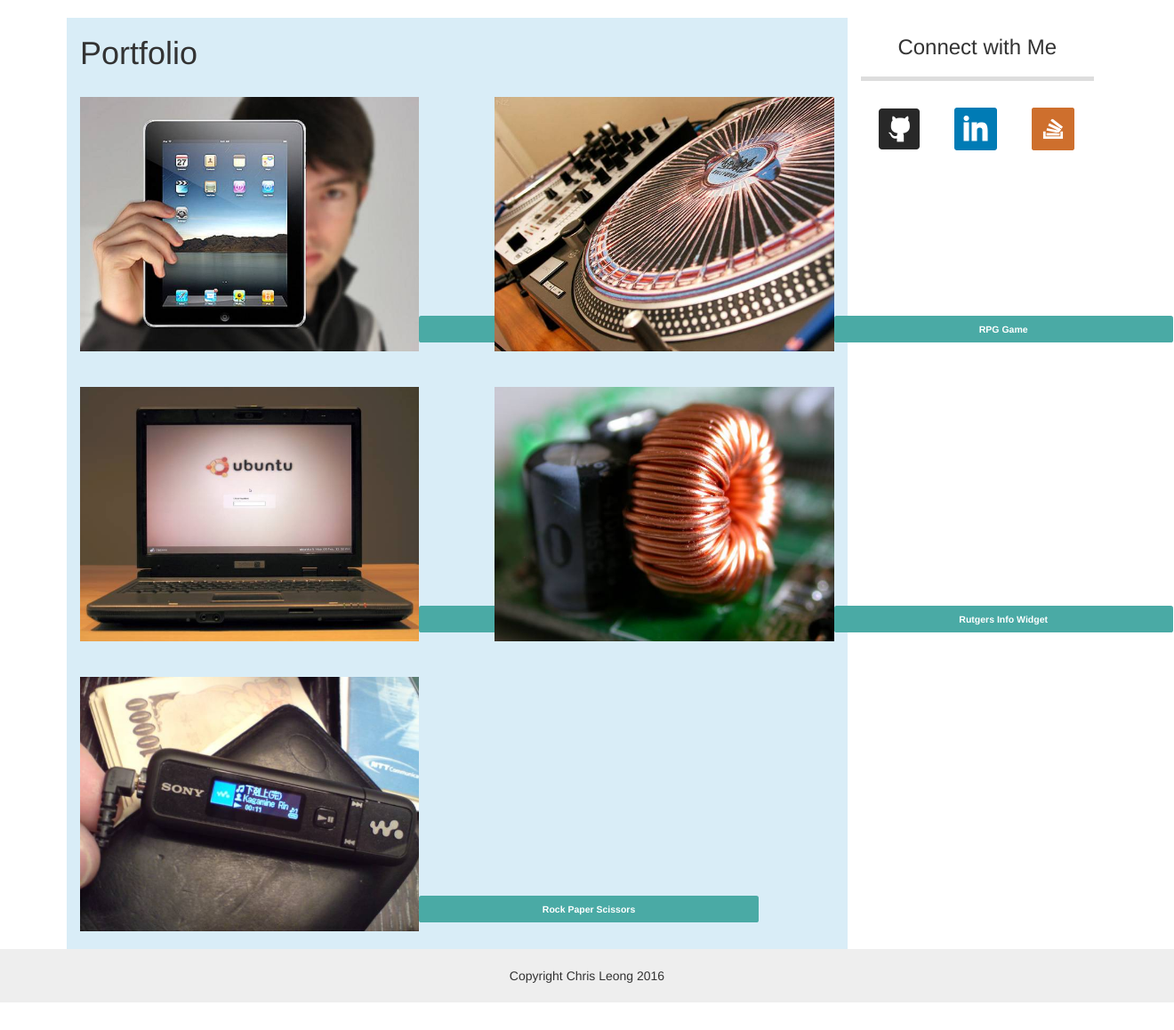
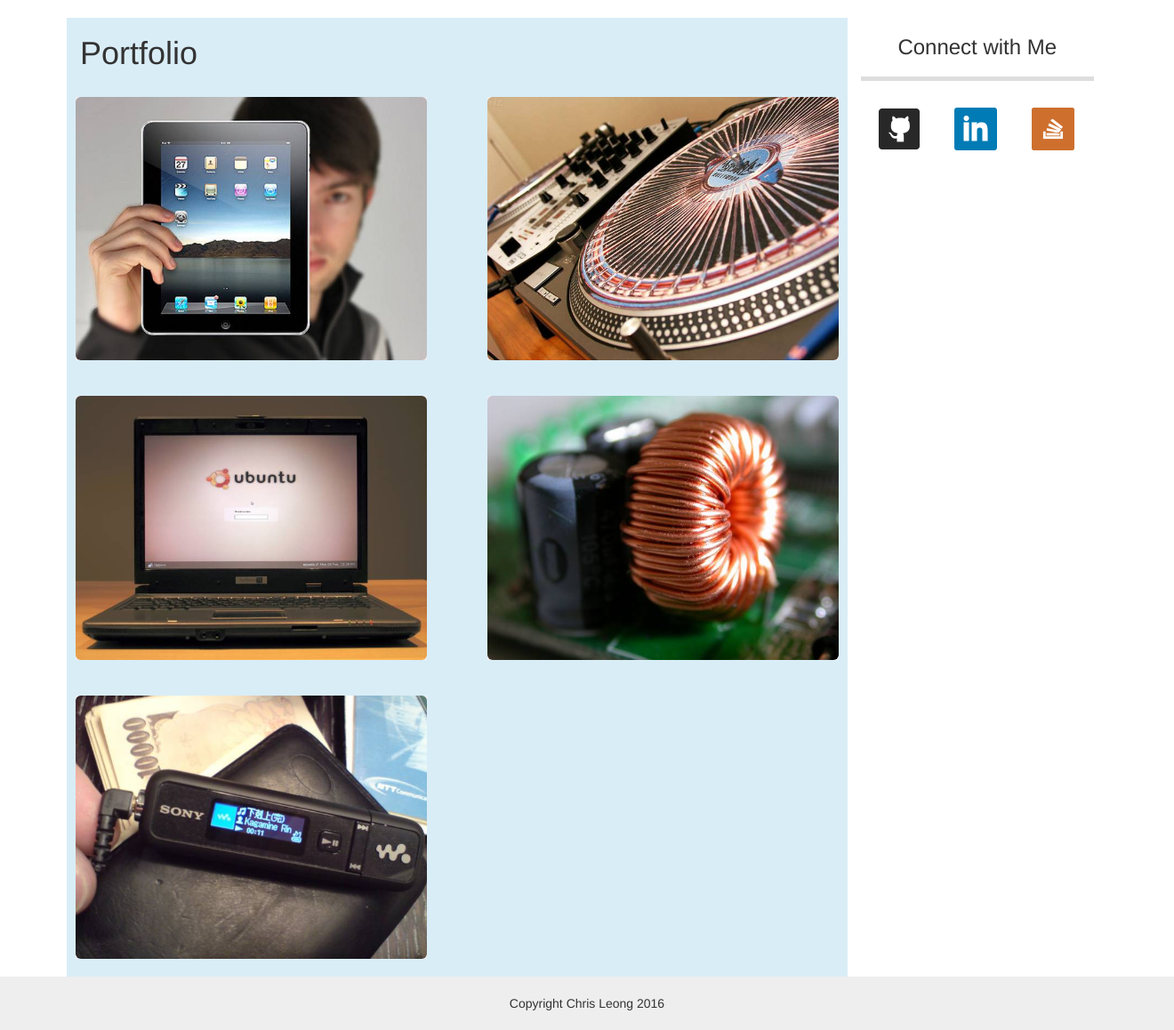
Before and after one commit to kjige/Bootstrap-Portfolio, a PHP site: page /portfolio.html in a window 1320 px wide. Shown: the part 120-1278 px from the top of the page at 89% size. Before the commit the page ends 1247 px from the top, so only its background shows below. Run offline with PHP 8.4, Linux system fonts and the light colour scheme; some libraries are stand-ins or nearby versions.

Commit message:
changed portfolio page

```diff
--- a/assets/css/style.css
+++ b/assets/css/style.css
@@ -6,6 +6,7 @@
   /* Margin bottom by footer height */
   margin-bottom: 60px;
 }
+
 .footer {
   position: absolute;
   bottom: 0;
@@ -18,7 +19,6 @@
 .my-name {
   float: left;
   overflow: hidden;
-  /*border: 1px solid #ddd;*/
 }
 
 .my-name h1 {
@@ -30,7 +30,6 @@
   float: left;
   overflow: hidden;
   margin: 0 auto;
-  /*border: 1px solid #ddd;*/
 }
 
 .nav ul li {
@@ -38,7 +37,6 @@
 	overflow: hidden;
 	display: inline;
 	width: 33%;
-	/*border: 1px solid #ddd;*/
 }
 
 .nav a {
@@ -50,7 +48,6 @@
 }
 
 .intro-section {
-	/*border: 1px solid #ddd;*/
 }
 
 .intro-section img {
@@ -67,13 +64,11 @@
 }
 
 .about-me {
-	/*border: 1px solid #ddd;*/
 	padding: 20px;
 	color: white;
 }
 
 .portfolio {
-	/*border: 1px solid #ddd;*/
 }
 
 .portfolio img {
@@ -81,10 +76,9 @@
 }
 
 .label {
-	clear: both;
 	padding: 10px;
 	width: 100%;
-	margin-top: 0px;
+	margin: 0 auto;
 	background: #4aaaa5;
 	position: absolute;
 	bottom: 10px;
@@ -99,8 +93,10 @@
 
 .left {
 	float: left;
+	overflow: hidden;
 	width: 45%;
-	margin: 20px 0;
+	margin: 20px 10px;
+	padding: 0;
 	background: #eee;
 	position: relative;
 	display: block;
@@ -108,8 +104,10 @@
 
 .right {
 	float: right;
+	overflow: hidden;
 	width: 45%;
-	margin: 20px 0;
+	margin: 20px 10px;
+	padding: 0;
 	background: #eee;
 	position: relative;
 	display: block;
@@ -135,7 +133,6 @@
 }
 
 .aside {
-	/*border: 1px solid #ddd;*/
 }
 
 .aside h3 {
@@ -152,7 +149,7 @@
   float: left;
   overflow: hidden;
   width: 33%;
-  /*border: 1px solid #ddd;*/
+
   margin: 0 auto;
 }
 
@@ -162,7 +159,6 @@
 }
 
 .footer {
-	/*border: 1px solid #ddd;*/
 	padding: 20px;
 	background-color: #eee;
 	margin-top: 20px;
--- a/portfolio.html
+++ b/portfolio.html
@@ -29,37 +29,38 @@
 		<div class="row">
 			<div class="col-sm-9 portfolio bg-info">
 				<h1>Portfolio</h1>
-				<div class="left">
+				<div class="row">
+					<div class="col-sm-6 left">
 						<a href="#">
-						<img src="assets/images/technics-q-c-640-480-1.jpg" alt="Hangman">
+							<img class="img-rounded" src="assets/images/technics-q-c-640-480-1.jpg" alt="Hangman">
 							<div class="label">Hangman</div>
 						</a>
 					</div>
-				<div class="right">
+					<div class="col-sm-6 right">
 						<a href="#">
-						<img src="assets/images/technics-q-c-640-480-2.jpg" alt="RPG-game">
+							<img class="img-rounded" src="assets/images/technics-q-c-640-480-2.jpg" alt="RPG-game">
 							<div class="label">RPG Game</div>
 						</a>
 					</div>
-				<div class="left">
+					<div class="col-sm-6 left">
 						<a href="#">
-						<img src="assets/images/technics-q-c-640-480-3.jpg" alt="Trivia-game">
+							<img class="img-rounded" src="assets/images/technics-q-c-640-480-3.jpg" alt="Trivia-game">
 							<div class="label">Trivia Game</div>
 						</a>
 					</div>
-				<div class="right">
+					<div class="col-sm-6 right">
 						<a href="#">
-						<img src="assets/images/technics-q-c-640-480-8.jpg" alt="Rutgers-info-widget">
+							<img class="img-rounded" src="assets/images/technics-q-c-640-480-8.jpg" alt="Rutgers-info-widget">
 							<div class="label">Rutgers Info Widget</div>
 						</a>
 					</div>
-				<div class="left">
+					<div class="col-sm-6 left">
 						<a href="#">
-						<img src="assets/images/technics-q-c-640-480-10.jpg" alt="Rock-paper-scissors">
+							<img class="img-rounded" src="assets/images/technics-q-c-640-480-10.jpg" alt="Rock-paper-scissors">
 							<div class="label">Rock Paper Scissors</div>
 						</a>
 					</div>
-
+				</div>
 			</div>
 
 			<div class="col-sm-3 aside">
```
Lines whose indentation alone changed are shown as unchanged.
